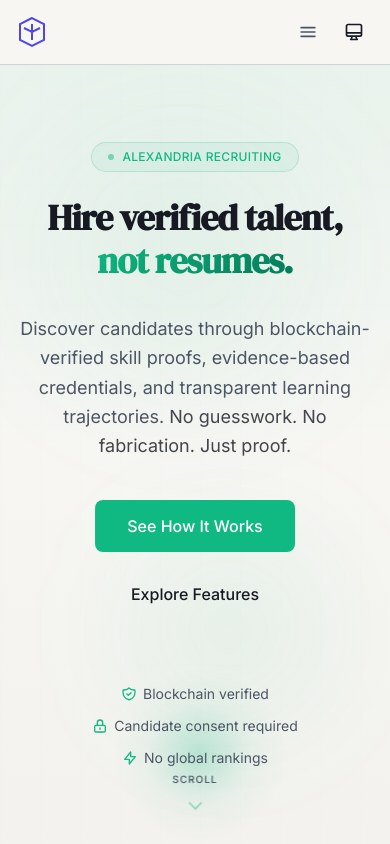
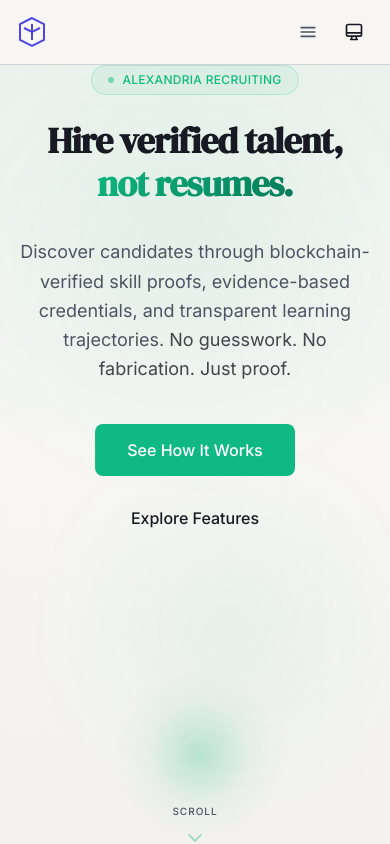
Before and after one commit to ifftu-dev/alexandria-website, a Nuxt app: page /recruiter in a window 390 px wide. Shown: the top 844 px of the page. Built offline with nearby package versions, Linux system fonts and the light colour scheme.

Commit message:
Fix scroll indicator overlapping content on mobile
Move scroll indicator from absolute positioning into content flow using
mt-auto so flexbox pushes it to the bottom naturally. Hide stats/trust
signal badges on mobile to reduce content height. Reduces vertical
padding on mobile hero sections.

```diff
--- a/pages/index.vue
+++ b/pages/index.vue
@@ -392,7 +392,7 @@ const stats = [
       <!-- Gradient overlay for smooth transition -->
       <div class="absolute bottom-0 left-0 right-0 h-40 bg-gradient-to-b from-transparent to-[rgb(var(--color-background))] pointer-events-none" aria-hidden="true" />
 
-      <div class="container relative py-12">
+      <div class="container relative flex flex-col items-center justify-center py-8 sm:py-12">
         <div class="mx-auto max-w-5xl">
           <!-- Kicker -->
           <div class="landing-reveal mb-8 flex items-center justify-center gap-3">
@@ -471,7 +471,7 @@ const stats = [
           </div>
 
           <!-- Stats badges -->
-          <div class="landing-reveal landing-reveal-delay-4 mt-16 flex flex-wrap items-center justify-center gap-3">
+          <div class="landing-reveal landing-reveal-delay-4 mt-8 hidden flex-wrap items-center justify-center gap-3 sm:mt-16 sm:flex">
             <div
               v-for="stat in stats"
               :key="stat.label"
@@ -482,15 +482,15 @@ const stats = [
             </div>
           </div>
         </div>
-      </div>
 
         <!-- Scroll indicator -->
-      <div class="absolute bottom-8 left-1/2 -translate-x-1/2 landing-reveal landing-reveal-delay-5">
+        <div class="landing-reveal landing-reveal-delay-5 mt-auto pt-4">
           <div class="flex flex-col items-center gap-1.5">
             <span class="text-[10px] font-medium uppercase tracking-widest text-[rgb(var(--color-muted-foreground))]">Scroll</span>
             <svg class="scroll-indicator-chevron h-5 w-5 text-[rgb(var(--color-primary)/0.7)]" fill="none" viewBox="0 0 24 24" stroke="currentColor" stroke-width="2">
               <path stroke-linecap="round" stroke-linejoin="round" d="M19 9l-7 7-7-7" />
             </svg>
+          </div>
         </div>
       </div>
     </section>
--- a/pages/institutions/index.vue
+++ b/pages/institutions/index.vue
@@ -241,7 +241,7 @@ onMounted(() => {
       <div class="absolute bottom-32 right-[15%] h-48 w-48 rounded-full bg-[rgb(var(--color-institution)/0.08)] blur-3xl landing-drift" style="animation-delay: -7s" />
 
       <!-- Hero content -->
-      <div class="relative z-10 mx-auto max-w-5xl px-4 text-center sm:px-6 lg:px-8">
+      <div class="relative z-10 mx-auto flex h-full max-w-5xl flex-col items-center justify-center px-4 text-center sm:px-6 lg:px-8">
         <!-- Eyebrow badge -->
         <div class="landing-reveal mb-6 inline-flex items-center gap-2 rounded-full border border-[rgb(var(--color-institution)/0.2)] bg-[rgb(var(--color-institution)/0.06)] px-4 py-1.5">
           <span class="h-1.5 w-1.5 rounded-full bg-[rgb(var(--color-institution))] animate-pulse" />
@@ -280,7 +280,7 @@ onMounted(() => {
         </div>
 
         <!-- Trust signals -->
-        <div class="landing-reveal landing-reveal-delay-4 mt-16 flex flex-wrap items-center justify-center gap-x-8 gap-y-3 text-sm text-[rgb(var(--color-muted-foreground))]">
+        <div class="landing-reveal landing-reveal-delay-4 mt-8 hidden flex-wrap items-center justify-center gap-x-8 gap-y-3 text-sm text-[rgb(var(--color-muted-foreground))] sm:mt-16 sm:flex">
           <span class="flex items-center gap-1.5">
             <svg class="h-4 w-4 text-[rgb(var(--color-institution))]" fill="none" viewBox="0 0 24 24" stroke="currentColor" stroke-width="2"><path stroke-linecap="round" stroke-linejoin="round" d="M9 12l2 2 4-4m5.618-4.016A11.955 11.955 0 0112 2.944a11.955 11.955 0 01-8.618 3.04A12.02 12.02 0 003 9c0 5.591 3.824 10.29 9 11.622 5.176-1.332 9-6.03 9-11.622 0-1.042-.133-2.052-.382-3.016z" /></svg>
             Student-owned credentials
@@ -298,15 +298,14 @@ onMounted(() => {
             Zero vendor lock-in
           </span>
         </div>
-      </div>
-
         <!-- Scroll indicator -->
-      <div class="absolute bottom-8 left-1/2 -translate-x-1/2 landing-reveal landing-reveal-delay-5">
+        <div class="landing-reveal landing-reveal-delay-5 mt-auto pt-4">
           <div class="flex flex-col items-center gap-1.5">
             <span class="text-[10px] font-medium uppercase tracking-widest text-[rgb(var(--color-muted-foreground))]">Scroll</span>
             <svg class="scroll-indicator-chevron h-5 w-5 text-[rgb(var(--color-institution)/0.7)]" fill="none" viewBox="0 0 24 24" stroke="currentColor" stroke-width="2">
               <path stroke-linecap="round" stroke-linejoin="round" d="M19 9l-7 7-7-7" />
             </svg>
+          </div>
         </div>
       </div>
     </section>
--- a/pages/recruiter/index.vue
+++ b/pages/recruiter/index.vue
@@ -113,7 +113,7 @@ onMounted(() => {
       <div class="absolute top-20 left-[10%] h-64 w-64 rounded-full bg-[rgb(var(--color-recruiter)/0.06)] blur-3xl landing-drift" />
       <div class="absolute bottom-32 right-[15%] h-48 w-48 rounded-full bg-[rgb(var(--color-recruiter)/0.08)] blur-3xl landing-drift" style="animation-delay: -7s" />
 
-      <div class="relative z-10 mx-auto max-w-5xl px-4 text-center sm:px-6 lg:px-8">
+      <div class="relative z-10 mx-auto flex h-full max-w-5xl flex-col items-center justify-center px-4 text-center sm:px-6 lg:px-8">
         <div class="landing-reveal mb-6 inline-flex items-center gap-2 rounded-full border border-[rgb(var(--color-recruiter)/0.2)] bg-[rgb(var(--color-recruiter)/0.06)] px-4 py-1.5">
           <span class="h-1.5 w-1.5 rounded-full bg-[rgb(var(--color-recruiter))] animate-pulse" />
           <span class="text-xs font-medium tracking-wide text-[rgb(var(--color-recruiter))] uppercase">Alexandria Recruiting</span>
@@ -146,7 +146,7 @@ onMounted(() => {
           </a>
         </div>
 
-        <div class="landing-reveal landing-reveal-delay-4 mt-16 flex flex-wrap items-center justify-center gap-x-8 gap-y-3 text-sm text-[rgb(var(--color-muted-foreground))]">
+        <div class="landing-reveal landing-reveal-delay-4 mt-8 hidden flex-wrap items-center justify-center gap-x-8 gap-y-3 text-sm text-[rgb(var(--color-muted-foreground))] sm:mt-16 sm:flex">
           <span class="flex items-center gap-1.5">
             <svg class="h-4 w-4 text-[rgb(var(--color-recruiter))]" fill="none" viewBox="0 0 24 24" stroke="currentColor" stroke-width="2">
               <path stroke-linecap="round" stroke-linejoin="round" d="M9 12l2 2 4-4m5.618-4.016A11.955 11.955 0 0112 2.944a11.955 11.955 0 01-8.618 3.04A12.02 12.02 0 003 9c0 5.591 3.824 10.29 9 11.622 5.176-1.332 9-6.03 9-11.622 0-1.042-.133-2.052-.382-3.016z" />
@@ -166,14 +166,14 @@ onMounted(() => {
             No global rankings
           </span>
         </div>
-      </div>
-
-      <div class="absolute bottom-8 left-1/2 -translate-x-1/2 landing-reveal landing-reveal-delay-5">
-        <div class="flex flex-col items-center gap-1.5">
-          <span class="text-[10px] font-medium uppercase tracking-widest text-[rgb(var(--color-muted-foreground))]">Scroll</span>
-          <svg class="scroll-indicator-chevron h-5 w-5 text-[rgb(var(--color-recruiter)/0.7)]" fill="none" viewBox="0 0 24 24" stroke="currentColor" stroke-width="2">
-            <path stroke-linecap="round" stroke-linejoin="round" d="M19 9l-7 7-7-7" />
-          </svg>
+        <!-- Scroll indicator -->
+        <div class="landing-reveal landing-reveal-delay-5 mt-auto pt-4">
+          <div class="flex flex-col items-center gap-1.5">
+            <span class="text-[10px] font-medium uppercase tracking-widest text-[rgb(var(--color-muted-foreground))]">Scroll</span>
+            <svg class="scroll-indicator-chevron h-5 w-5 text-[rgb(var(--color-recruiter)/0.7)]" fill="none" viewBox="0 0 24 24" stroke="currentColor" stroke-width="2">
+              <path stroke-linecap="round" stroke-linejoin="round" d="M19 9l-7 7-7-7" />
+            </svg>
+          </div>
         </div>
       </div>
     </section>
```
Lines whose indentation alone changed are shown as unchanged.
